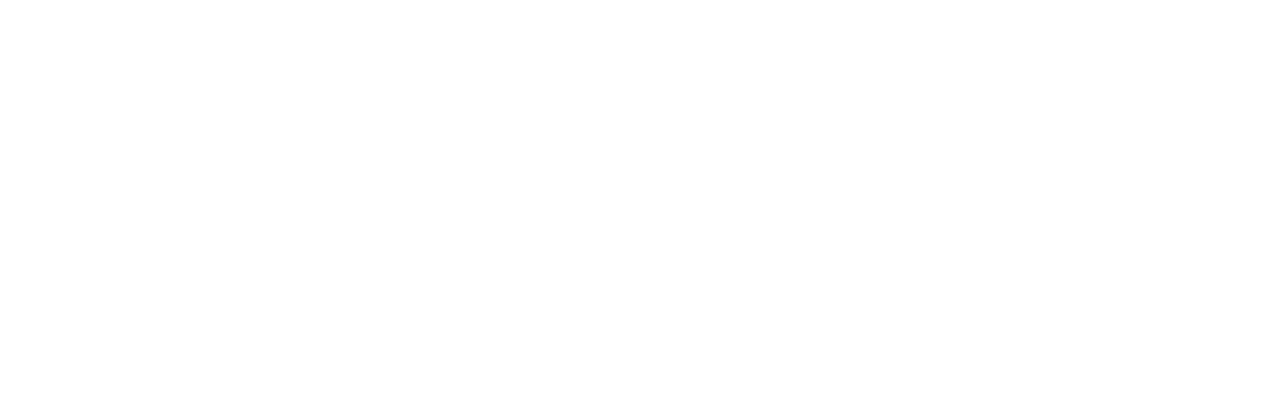
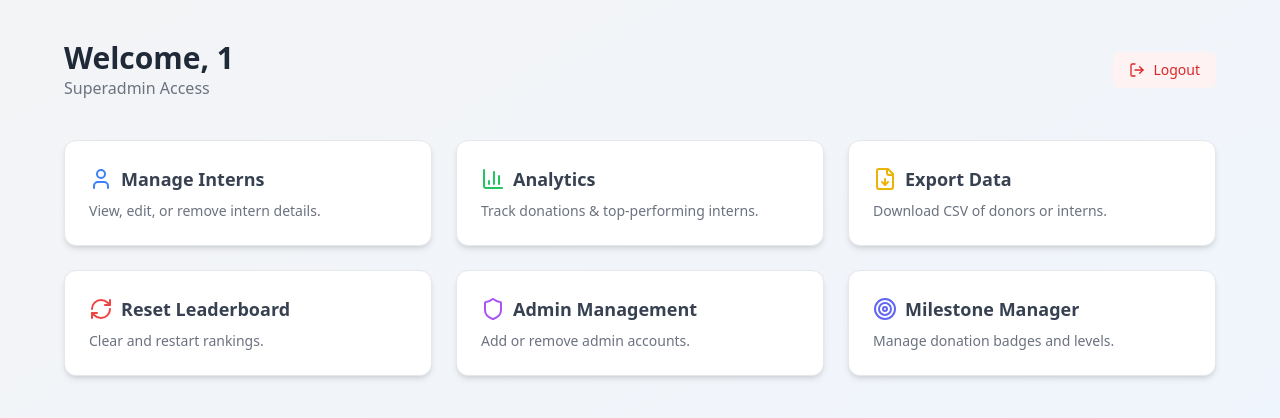
Before and after one commit to cjchandru798/fundraise-frontend-, a React (Vite) app: page /admin/admin-dashboard in a window 1280 px wide. Before the commit this address had no page. Shown: the top 418 px of the page. Built offline with nearby package versions, Linux system fonts and the light colour scheme; sample sign-in values are in the browser's storage.

Commit message:
admin dashboard is completed

```diff
--- a/src/App.tsx
+++ b/src/App.tsx
@@ -9,6 +9,7 @@
 import PublicDonationPage from './pages/PublicDonationPage';
 import ProtectedRoute from "./components/ProtectedRoute";
 import Announcements from "./pages/Announcements";
+import AdminDashboard from "./pages/AdminDashboard";
 export default function App() {
   return (
     <Router>
@@ -25,6 +26,14 @@
             </ProtectedRoute>
           }
         />
+        <Route
+                  path="/admin/admin-dashboard"
+                  element={
+                    <ProtectedRoute>
+                      <AdminDashboard />
+                    </ProtectedRoute>
+                  }
+                />
         <Route
           path="/transactions"
           element={
--- /dev/null
+++ b/src/pages/AdminDashboard.tsx
@@ -0,0 +1,119 @@
+// src/pages/AdminDashboard.tsx
+import React, { useEffect, useState } from "react";
+import axios from "axios";
+import { useNavigate } from "react-router-dom";
+import { LogOut, User, BarChart3, FileDown, RefreshCw, Shield, Target } from "lucide-react";
+import { motion } from "framer-motion";
+
+const AdminDashboard: React.FC = () => {
+  const [isSuperAdmin, setIsSuperAdmin] = useState(false);
+  const [adminEmail, setAdminEmail] = useState("");
+  const navigate = useNavigate();
+
+  useEffect(() => {
+    const token = localStorage.getItem("adminToken");
+    const superFlag = localStorage.getItem("isSuperAdmin");
+
+    if (!token) return navigate("/auth");
+    setIsSuperAdmin(superFlag === "true");
+
+    try {
+      const payload = JSON.parse(atob(token.split(".")[1].replace(/-/g, "+").replace(/_/g, "/")));
+      setAdminEmail(payload.sub || payload.email || "Admin");
+    } catch {
+      setAdminEmail("Admin");
+    }
+  }, [navigate]);
+
+  const cardList = [
+    {
+      title: "Manage Interns",
+      desc: "View, edit, or remove intern details.",
+      icon: <User className="w-6 h-6 text-blue-500" />,
+      onClick: () => navigate("/admin/interns"),
+    },
+    {
+      title: "Analytics",
+      desc: "Track donations & top-performing interns.",
+      icon: <BarChart3 className="w-6 h-6 text-green-500" />,
+      onClick: () => navigate("/admin/analytics"),
+    },
+    {
+      title: "Export Data",
+      desc: "Download CSV of donors or interns.",
+      icon: <FileDown className="w-6 h-6 text-yellow-500" />,
+      onClick: () => navigate("/admin/export"),
+    },
+  ];
+
+  const superAdminCards = [
+    {
+      title: "Reset Leaderboard",
+      desc: "Clear and restart rankings.",
+      icon: <RefreshCw className="w-6 h-6 text-red-500" />,
+      onClick: () => navigate("/admin/reset-leaderboard"),
+    },
+    {
+      title: "Admin Management",
+      desc: "Add or remove admin accounts.",
+      icon: <Shield className="w-6 h-6 text-purple-500" />,
+      onClick: () => navigate("/admin/manage-admins"),
+    },
+    {
+      title: "Milestone Manager",
+      desc: "Manage donation badges and levels.",
+      icon: <Target className="w-6 h-6 text-indigo-500" />,
+      onClick: () => navigate("/admin/milestones"),
+    },
+  ];
+
+  const Card = ({ title, desc, icon, onClick }: any) => (
+    <motion.div
+      whileHover={{ scale: 1.03 }}
+      whileTap={{ scale: 0.98 }}
+      onClick={onClick}
+      className="cursor-pointer bg-white rounded-xl p-6 shadow-md border hover:shadow-xl transition duration-300 flex flex-col gap-2"
+    >
+      <div className="flex items-center gap-2">{icon}<h3 className="text-lg font-semibold text-gray-700">{title}</h3></div>
+      <p className="text-sm text-gray-500">{desc}</p>
+    </motion.div>
+  );
+
+  return (
+    <div className="min-h-screen bg-gradient-to-br from-gray-100 to-blue-50 px-6 py-10 flex justify-center">
+      <div className="w-full max-w-6xl space-y-10">
+        {/* Top Bar */}
+        <div className="flex justify-between items-center">
+          <div>
+            <h1 className="text-3xl font-bold text-gray-800">Welcome, {adminEmail}</h1>
+            <p className="text-gray-500">{isSuperAdmin ? "Superadmin Access" : "Admin Access"}</p>
+          </div>
+          <button
+            onClick={() => {
+              localStorage.removeItem("adminToken");
+              localStorage.removeItem("isSuperAdmin");
+              navigate("/auth");
+            }}
+            className="flex items-center gap-2 px-4 py-2 text-sm bg-red-50 text-red-600 rounded-md hover:bg-red-100 transition"
+          >
+            <LogOut className="w-4 h-4" />
+            Logout
+          </button>
+        </div>
+
+        {/* Grid */}
+        <div className="grid grid-cols-1 sm:grid-cols-2 md:grid-cols-3 gap-6">
+          {cardList.map((card, idx) => (
+            <Card key={idx} {...card} />
+          ))}
+
+          {isSuperAdmin && superAdminCards.map((card, idx) => (
+            <Card key={`super-${idx}`} {...card} />
+          ))}
+        </div>
+      </div>
+    </div>
+  );
+};
+
+export default AdminDashboard;
--- a/src/pages/AdminLogin.tsx
+++ b/src/pages/AdminLogin.tsx
@@ -1,8 +1,7 @@
-// src/pages/AdminLogin.tsx
-import { useState } from "react";
-import { useNavigate } from "react-router-dom";
-import InputField from "../components/InputField";
-import axios from "axios";
+import { useState } from 'react';
+import { useNavigate } from 'react-router-dom';
+import InputField from '../components/InputField';
+import axios from 'axios';
 
 export function AdminLoginForm({ onSwitch }: { onSwitch: () => void }) {
   const [email, setEmail] = useState('');
@@ -17,19 +16,35 @@
     try {
       const res = await axios.post('http://localhost:8080/api/admin/login', {
         email,
-        password
+        password,
       });
-      localStorage.setItem('adminToken', res.data.token);
-      localStorage.setItem('isSuperAdmin', res.data.isSuperAdmin);
-      navigate('/admin/dashboard');
-    } catch (err: any) {
-      setError(err?.response?.data?.message || "Invalid login");
+
+      const token = res.data; // raw string
+      if (!token || typeof token !== 'string') {
+        setError('No token received from server.');
+        return;
+      }
+
+      // Decode JWT to get isSuperAdmin (assuming it's in payload)
+      const payloadBase64 = token.split('.')[1];
+      const payloadJson = JSON.parse(atob(payloadBase64.replace(/-/g, '+').replace(/_/g, '/')));
+      const isSuperAdmin = payloadJson?.isSuperAdmin || payloadJson?.super_admin || false;
+
+      // Save to localStorage
+      localStorage.setItem('adminToken', token);
+      localStorage.setItem('isSuperAdmin', String(isSuperAdmin));
+
+      navigate('/admin/admin-dashboard');
+    } catch (err) {
+      console.error('Login error:', err);
+      setError('Invalid credentials or server error');
     }
   };
 
   return (
-    <form onSubmit={handleLogin} className="space-y-8">
+    <form onSubmit={handleLogin} className="space-y-14">
       <h2 className="text-3xl font-bold text-gray-800 mb-6">Admin Login</h2>
+
       <InputField
         label="Email"
         name="email"
@@ -37,6 +52,7 @@
         value={email}
         onChange={(e) => setEmail(e.target.value)}
       />
+
       <InputField
         label="Password"
         name="password"
@@ -44,16 +60,19 @@
         value={password}
         onChange={(e) => setPassword(e.target.value)}
       />
+
       {error && <p className="text-red-500 text-sm">{error}</p>}
+
       <button
         type="submit"
-        className="w-full py-2 bg-green-600 text-white font-semibold rounded-lg hover:bg-green-700 transition"
+        className="w-full py-2 bg-blue-600 text-white font-semibold rounded-lg hover:bg-blue-700 transition"
       >
         Login
       </button>
+
       <p
         onClick={onSwitch}
-        className="text-sm text-green-600 underline cursor-pointer text-center"
+        className="text-sm text-blue-600 underline cursor-pointer text-center"
       >
         Back to Intern Login
       </p>
```
